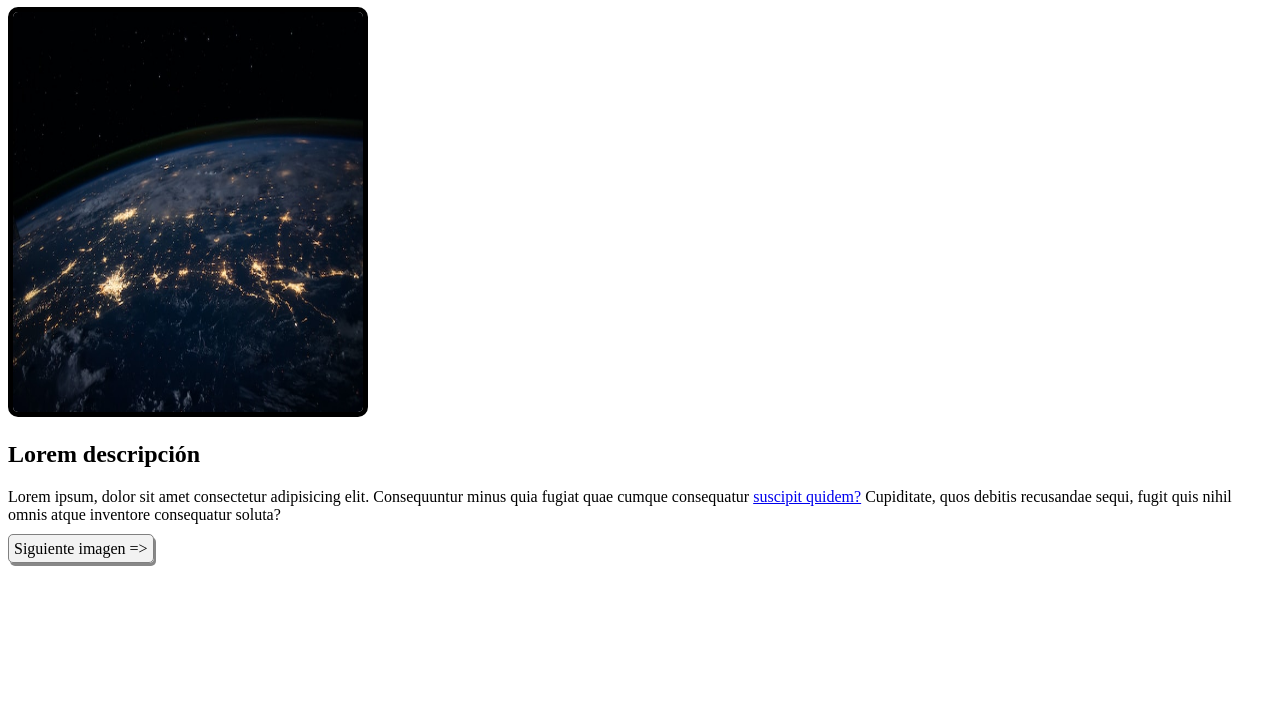
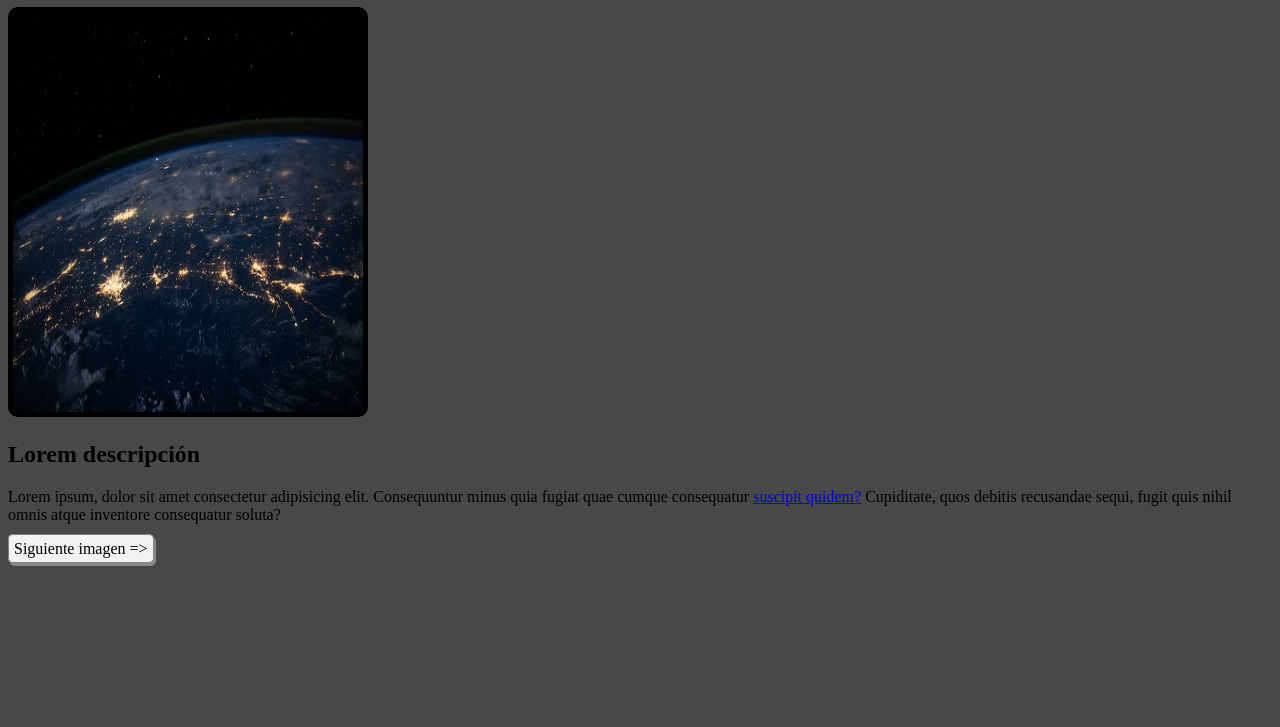
Before and after one commit to fproletti/tallergrupal6, a plain HTML site: page index.html in a window 1280 px wide. Shown: the part 73-800 px from the top of the page. Drawn offline with Linux system fonts and the light colour scheme.

Commit message:
cambio color

```diff
--- a/styles.css
+++ b/styles.css
@@ -1,5 +1,5 @@
 body {
-
+background-color: rgb(73, 72, 72);
 }
 
 .image{
```
